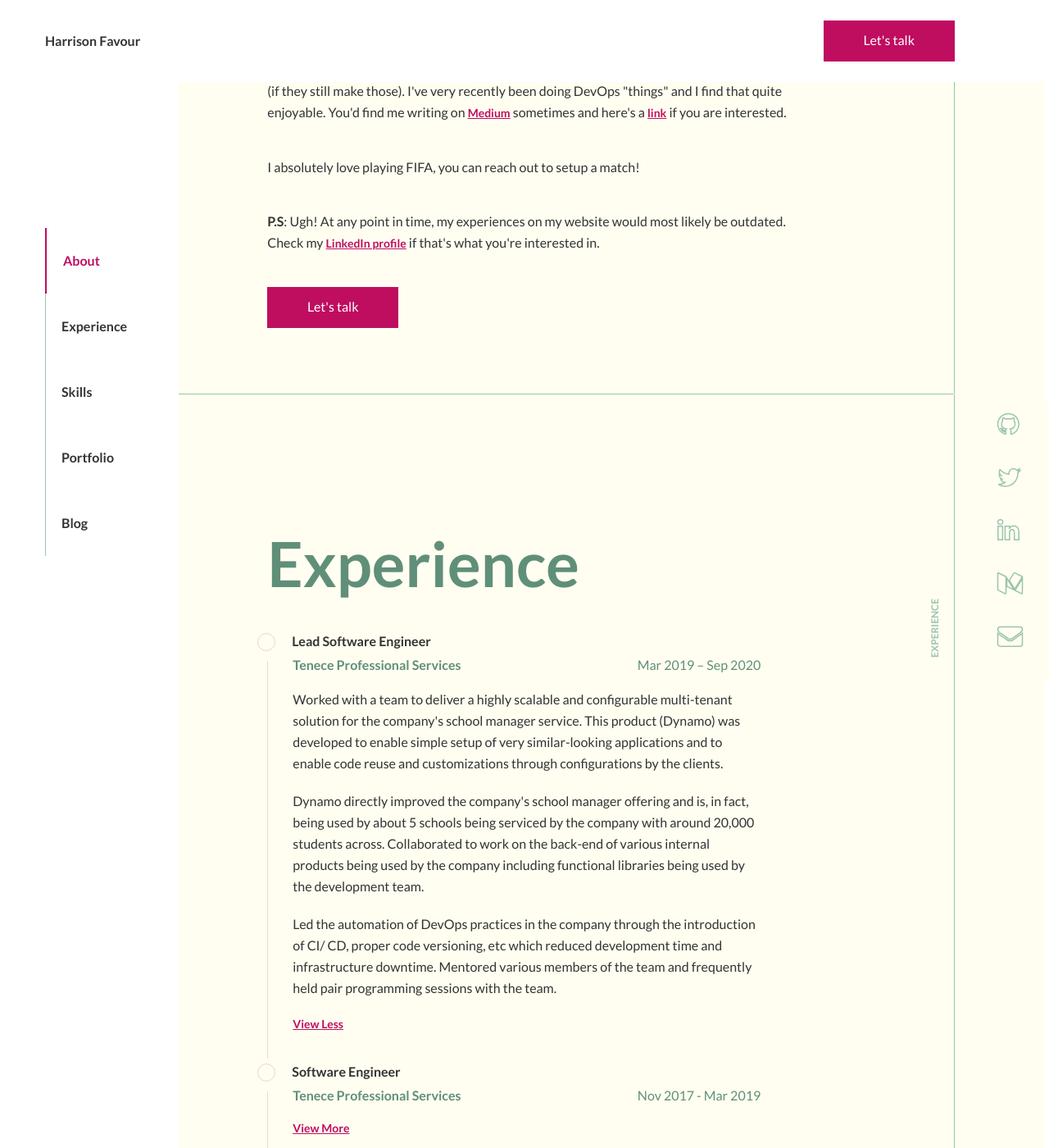
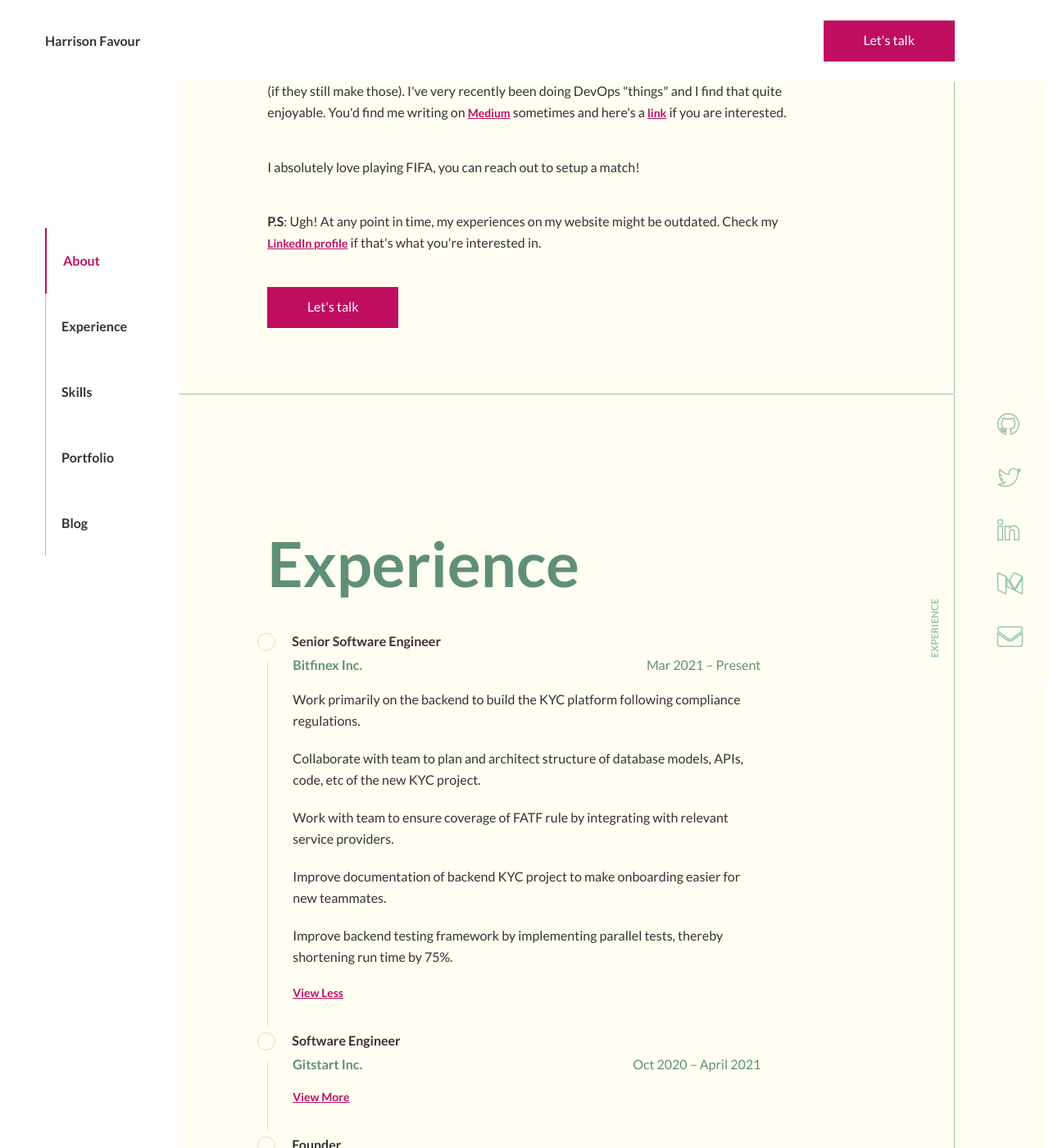
Before and after one commit to grantfayvor/grantfayvor.github.io, a Jekyll site: the page built from index.html, in a window 1280 px wide and 1400 px high, scrolled down 575 px. Shown: the whole window at 82% size. Built offline with Jekyll 4.4.1, drawn with Linux system fonts in a browser that asks for light colours; some of the changed text lies outside the part shown.

Commit message:
update work experience

```diff
--- a/_layouts/default.html
+++ b/_layouts/default.html
@@ -83,7 +83,7 @@
               </a>
             </li>
             <li>
-              <a href="https://www.linkedin.com/in/favour-harrison-5aa312a9/" aria-label="LinkedIn link">
+              <a href="https://www.linkedin.com/in/favour-harrison" aria-label="LinkedIn link">
                 <span class="fa fa-linkedin fa-lg"></span>
               </a>
             </li>
--- a/index.html
+++ b/index.html
@@ -16,10 +16,10 @@ layout: default
       Hello ______________,
     </p>
     <p>
-      I am a Software Engineer with expertise in building secure and scalable enterprise systems. With over 5
+      I am a Software Engineer with expertise in building secure and scalable enterprise systems. With over 7
       years of experience as a developer, I have worked with various languages during this period including; PHP,
       Java, C# and in recent times specializing on JavaScript and Golang.
-      I've worked in very diverse teams of different sizes during this rollercoaster 5 year ride.
+      I've worked in very diverse teams of different sizes during the course of my career.
     </p>
     <p>
       I enjoy building products that people love and derive a lot of fun working on open source tools.
@@ -34,8 +34,8 @@ layout: default
       I absolutely love playing FIFA, you can reach out to setup a match!
     </p>
     <p>
-      <b>P.S</b>: Ugh! At any point in time, my experiences on my website would most likely be outdated.
-      Check my <a href="https://www.linkedin.com/in/favour-harrison-5aa312a9/" aria-label="LinkedIn link" class="card__link">LinkedIn profile</a> if that's what you're interested in.
+      <b>P.S</b>: Ugh! At any point in time, my experiences on my website might be outdated.
+      Check my <a href="https://www.linkedin.com/in/favour-harrison" aria-label="LinkedIn link" class="card__link">LinkedIn profile</a> if that's what you're interested in.
     </p>
     <a class="contact__link" href="mailto:fayvorharrison101@gmail.com">Let's talk</a>
   </article>
@@ -51,12 +51,82 @@ layout: default
   <ul class="experience__list">
     <li>
       <span class="circle__filler"></span>
+      <strong class="experience__title">Senior Software Engineer</strong>
+      <div class="company__header">
+        <h3><a href="https://www.bitfinex.com">Bitfinex Inc.</a></h3>
+        <small>Mar 2021 – Present</small>
+      </div>
+      <div id="bitfinex" class="experience__summary">
+        <p>
+          Work primarily on the backend to build the KYC platform following compliance regulations.
+        </p>
+        <p>
+          Collaborate with team to plan and architect structure of database models, APIs, code, etc of the new KYC project.
+        </p>
+        <p>
+          Work with team to ensure coverage of FATF rule by integrating with relevant service providers.
+        </p>
+        <p>
+          Improve documentation of backend KYC project to make onboarding easier for new teammates.
+        </p>
+        <p>
+          Improve backend testing framework by implementing parallel tests, thereby shortening run time by 75%.
+        </p>
+      </div>
+      <button type="button" class="card__link button__to__link" onclick="toggleExperience(this, 'bitfinex');">View
+        Less</button>
+    </li>
+    <li>
+      <span class="circle__filler"></span>
+      <strong class="experience__title">Software Engineer</strong>
+      <div class="company__header">
+        <h3><a href="https://www.gitstart.com">Gitstart Inc.</a></h3>
+        <small>Oct 2020 – April 2021</small>
+      </div>
+      <div id="gitstart" class="experience__summary hidden">
+        <p>
+          Worked with a team on various client and internal projects including an insurance management solution, etc.
+        </p>
+        <p>
+          Reverse engineer client project to locate bottlenecks and improve on current solution for better run times.
+        </p>
+        <p>
+          Help team members with onboarding on client projects.
+        </p>
+      </div>
+      <button type="button" class="card__link button__to__link" onclick="toggleExperience(this, 'gitstart');">View
+        More</button>
+    </li>
+    <li>
+      <span class="circle__filler"></span>
+      <strong class="experience__title">Founder</strong>
+      <div class="company__header">
+        <h3><a href="https://www.hexcord.com">Hexcord</a></h3>
+        <small>Aug 2020 – Present</small>
+      </div>
+      <div id="hexcord" class="experience__summary hidden">
+        <p>
+          Architect individual services including a media server and web APIs.
+        </p>
+        <p>
+          Build service with scalability and security in mind using concepts such as rate-limiting to prevent
+          DDOS attacks, etc. Deploying service images with Google App Engine and Linux VMs.
+        </p>
+        <p>
+          Work with UI designer to implement front-end interface while maintaining proper aesthetic design and accessibility.
+        </p>
+      </div>
+      <button type="button" class="card__link button__to__link" onclick="toggleExperience(this, 'hexcord');">View
+        More</button>
+    </li>
+    <li>
+      <span class="circle__filler"></span>
       <strong class="experience__title">Lead Software Engineer</strong>
       <div class="company__header">
         <h3><a href="https://www.tenece.com">Tenece Professional Services</a></h3>
         <small>Mar 2019 – Sep 2020</small>
       </div>
-      <div id="tenece-1" class="experience__summary">
+      <div id="tenece-1" class="experience__summary hidden">
         <p>
           Worked with a team to deliver a highly scalable and configurable multi-tenant solution for the company's
           school
@@ -79,7 +149,7 @@ layout: default
         </p>
       </div>
       <button type="button" class="card__link button__to__link" onclick="toggleExperience(this, 'tenece-1');">View
-        Less</button>
+        More</button>
     </li>
     <li>
       <span class="circle__filler"></span>
@@ -295,6 +365,13 @@ layout: default
       </p>
       <a href="/skaffold">Check it out</a>
     </div>
+    <div class="portfolio__content">
+      <strong>Hexcord Media Server</strong>
+      <p>
+        This is an open source library for quickly deploying a full fledged media server that can stream WebRTC to either MKV format or RTMP.
+      </p>
+      <a href="/hexcordmediaserver">Check it out</a>
+    </div>
   </article>
 </section>
 <section id="end">
```
Also changed, not shown: hexcordmediaserver.html (added, +21 -0 lines).
